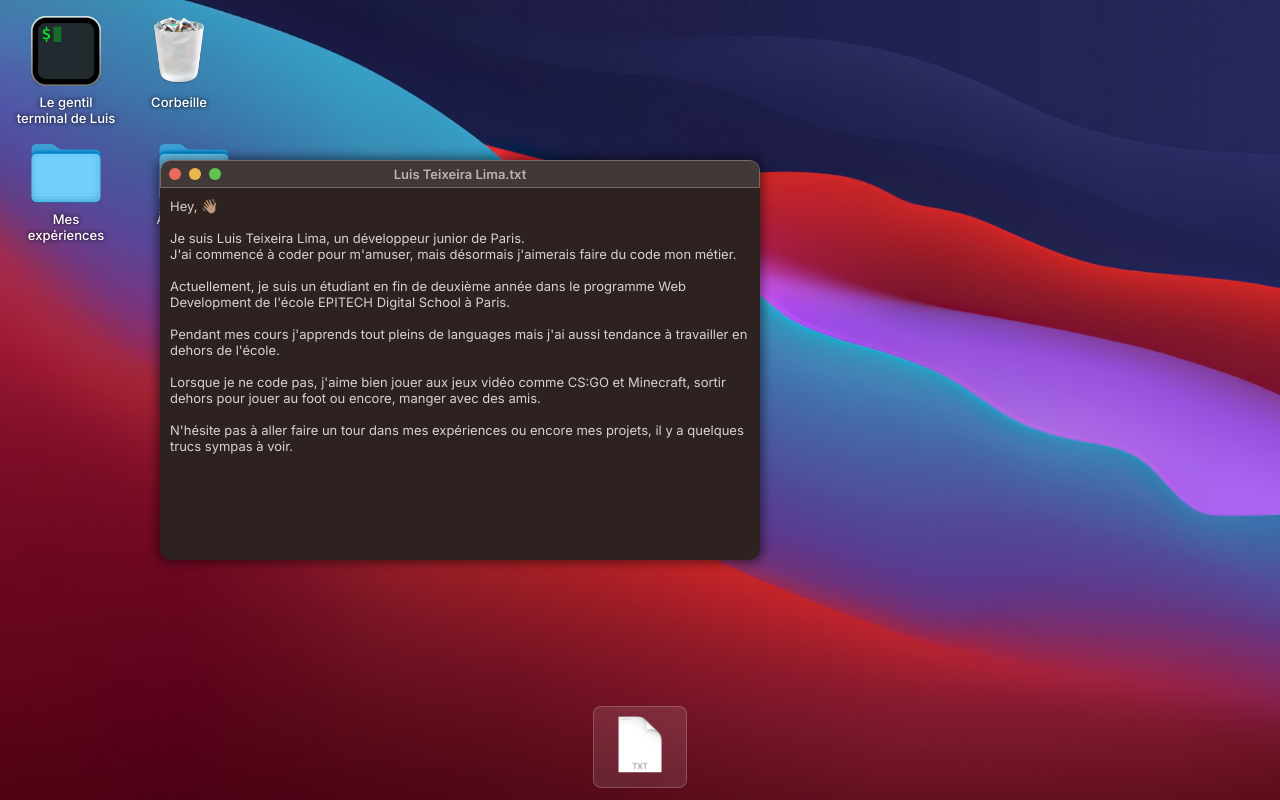
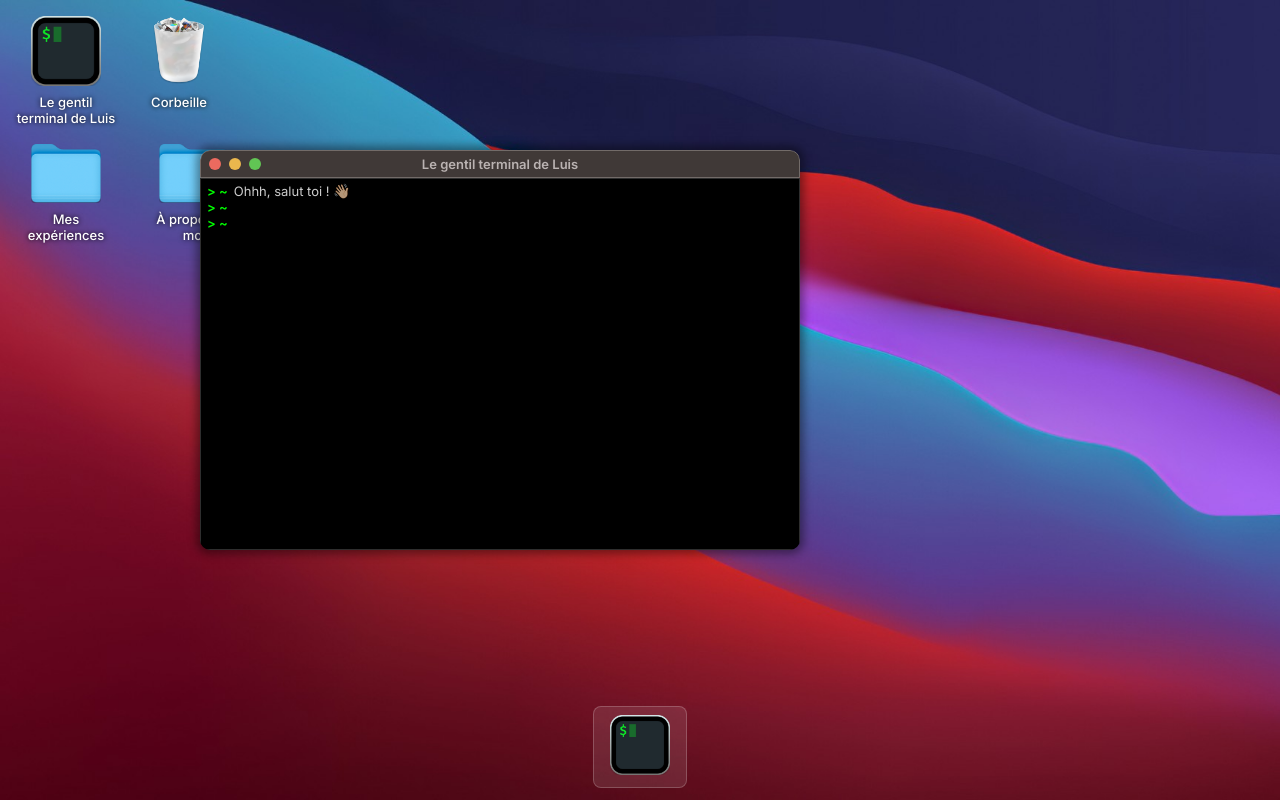
Before and after one commit to louwiis/portfolio, a Vue app: page / in a window 1280 px wide. Built offline with nearby package versions, Linux system fonts and the light colour scheme.

Commit message:
closing note, openDefault terminal

```diff
--- a/src/stores/tabs.js
+++ b/src/stores/tabs.js
@@ -19,7 +19,7 @@ export const tabsStore = reactive({
         id: 'terminal',
         icon: terminal,
         name: 'Le gentil terminal de Luis',
-        isOpened: false,
+        isOpened: true,
         isMinimized: false,
         isFullscreen: false,
         previousWith: 600,
@@ -230,7 +230,7 @@ export const tabsStore = reactive({
         name: 'Luis Teixeira Lima.txt',
         content: "<div>Hey, <span class='wave'>👋🏼</span></div><div><br></div><div>Je suis Luis Teixeira Lima, un développeur junior de Paris.</div><div>J'ai commencé à coder pour m'amuser, mais désormais j'aimerais faire du code mon métier.</div><div><br></div><div>Actuellement, je suis un étudiant en fin de deuxième année dans le programme Web Development de l'école EPITECH Digital School à Paris.</div><div><br></div><div>Pendant mes cours j'apprends tout pleins de languages mais j'ai aussi tendance à travailler en dehors de l'école.</div><div><br></div><div>Lorsque je ne code pas, j'aime bien jouer aux jeux vidéo comme CS:GO et Minecraft, sortir dehors pour jouer au foot ou encore, manger avec des amis.</div><div><br></div><div>N'hésite pas à aller faire un tour dans mes expériences ou encore mes projets, il y a quelques trucs sympas à voir.</div>",
         tmpContent: '',
-        isOpened: true,
+        isOpened: false,
         isMinimized: false,
         isFullscreen: false,
         previousWith: 600,
```
